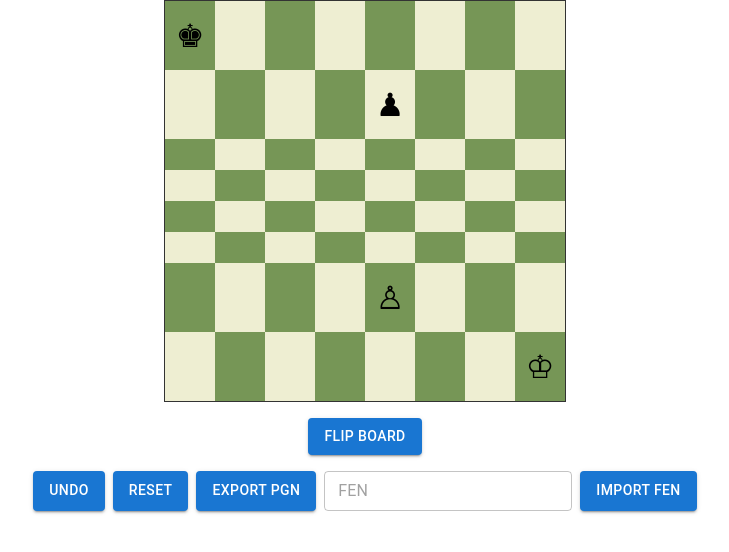
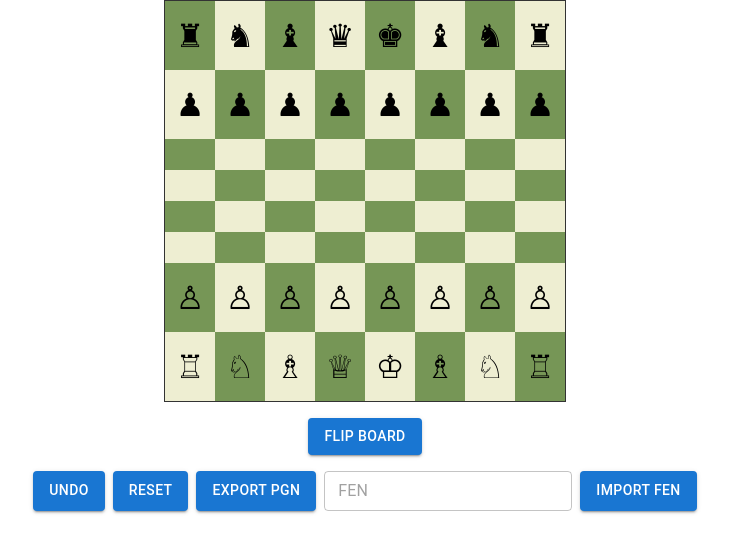
Before and after one commit to Alex-Unnippillil/shiny-bassoon, a React (Vite) app: page / in a window 1280 px wide. Shown: the top 552 px of the page, without its empty margins (275-1004 px from the left). Built offline with nearby package versions, Linux system fonts and the light colour scheme.

Commit message:
feat: expand piece support

```diff
--- a/src/App.tsx
+++ b/src/App.tsx
@@ -16,6 +16,14 @@ function pieceSymbol(piece: Piece | undefined): string | null {
     bP: '♟︎',
     wK: '♔',
     bK: '♚',
+    wQ: '♕',
+    bQ: '♛',
+    wR: '♖',
+    bR: '♜',
+    wB: '♗',
+    bB: '♝',
+    wN: '♘',
+    bN: '♞',
   };
   return symbols[piece.color + piece.type];
 }
--- a/src/boardStore.tsx
+++ b/src/boardStore.tsx
@@ -5,15 +5,29 @@ import React, {
   useMemo,
   ReactNode,
 } from 'react';
-import type { Board } from './types';
+import { Chess } from 'chess.js';
+import { INITIAL_FEN } from './constants';
+import type { Board, Piece } from './types';
 
 function initialBoard(): Board {
-  return {
-    a8: { type: 'K', color: 'b' },
-    e7: { type: 'P', color: 'b' },
-    e2: { type: 'P', color: 'w' },
-    h1: { type: 'K', color: 'w' },
-  };
+  const game = new Chess(INITIAL_FEN);
+  const boardState = game.board();
+  const board: Board = {};
+  const files = ['a', 'b', 'c', 'd', 'e', 'f', 'g', 'h'];
+  for (let r = 0; r < 8; r++) {
+    for (let f = 0; f < 8; f++) {
+      const piece = boardState[r][f];
+      if (piece) {
+        const file = files[f];
+        const rank = 8 - r;
+        board[file + rank] = {
+          type: piece.type.toUpperCase() as Piece['type'],
+          color: piece.color as Piece['color'],
+        };
+      }
+    }
+  }
+  return board;
 }
 
 function movePiece(board: Board, from: string, to: string): Board {
--- a/src/constants.ts
+++ b/src/constants.ts
@@ -1 +1 @@
-export const INITIAL_FEN = 'k7/4p3/8/8/8/8/4P3/7K w - - 0 1';
+export const INITIAL_FEN = 'rnbqkbnr/pppppppp/8/8/8/8/PPPPPPPP/RNBQKBNR w KQkq - 0 1';
--- a/src/types.ts
+++ b/src/types.ts
@@ -1,7 +1,7 @@
 export type Color = 'w' | 'b';
 
 export interface Piece {
-  type: 'P' | 'K';
+  type: 'P' | 'K' | 'Q' | 'R' | 'B' | 'N';
   color: Color;
 }
 
```
